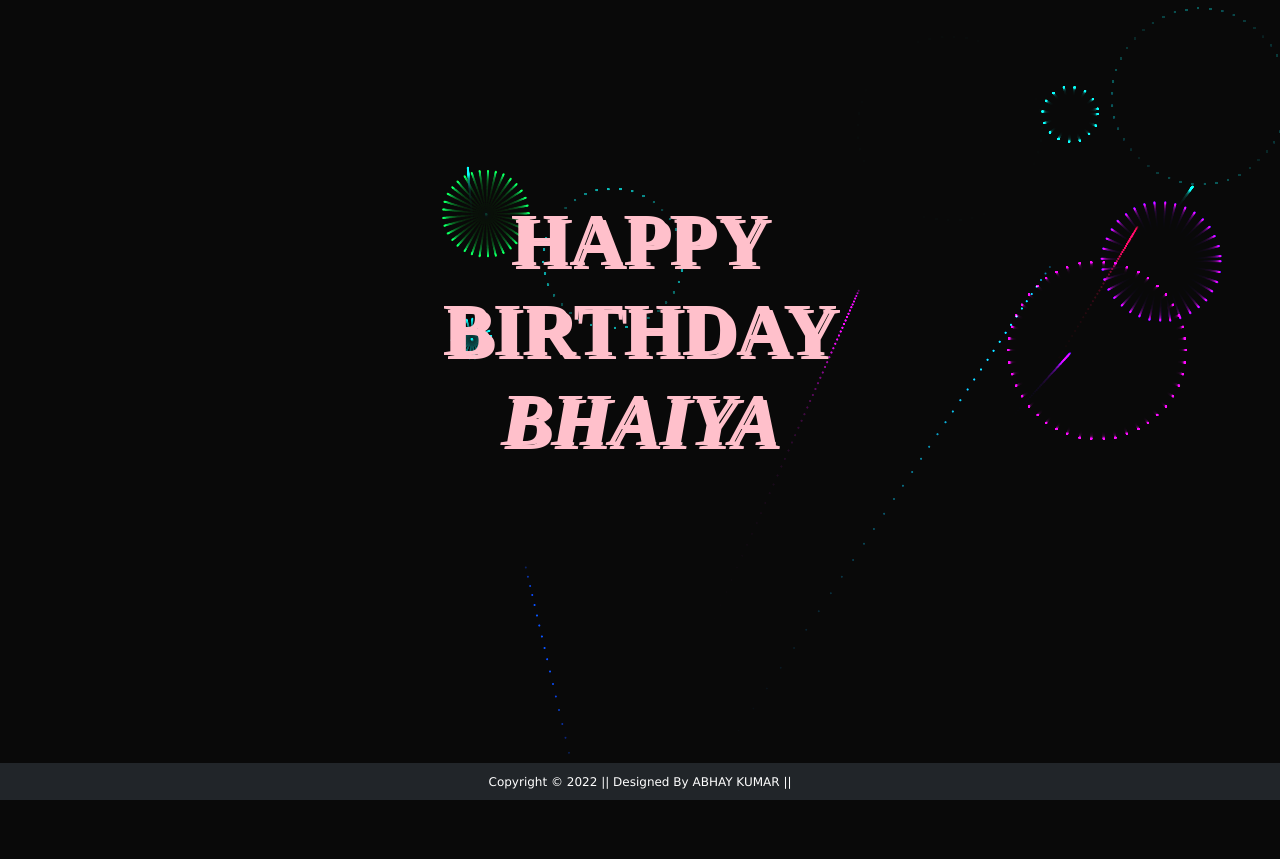
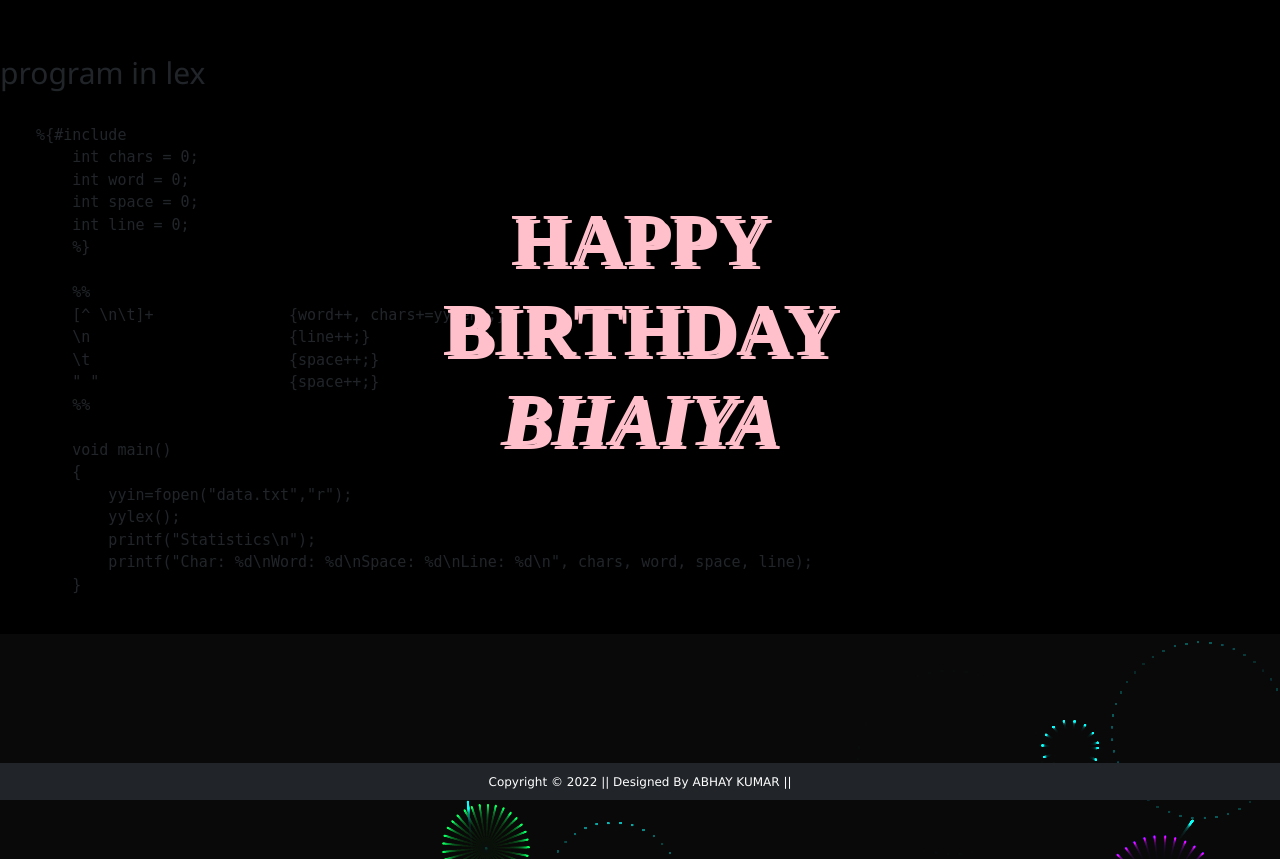
Before and after one commit to abhaynit/bhaiya, a Django app: page /celebration/ in a window 1280 px wide. Shown: the top 859 px of the page. Before the commit the page ends 800 px from the top, so only its background shows below. Run offline with Django 3.2, Linux system fonts and the light colour scheme; some libraries are stand-ins or nearby versions.

Commit message:
Update home.html

```diff
--- a/templates/home.html
+++ b/templates/home.html
@@ -7,6 +7,33 @@
 {% endblock %}
 {% block body %}
 
+<pre>
+
+    <h2>program in lex </h2>
+    %{#include<stdio.h>
+        int chars = 0;
+        int word = 0;
+        int space = 0;
+        int line = 0;
+        %}
+
+        %%
+        [^ \n\t]+		{word++, chars+=yyleng;}
+        \n			{line++;}
+        \t			{space++;}
+        " "			{space++;}
+        %%
+
+        void main()
+        {
+            yyin=fopen("data.txt","r");
+            yylex();
+            printf("Statistics\n");
+            printf("Char: %d\nWord: %d\nSpace: %d\nLine: %d\n", chars, word, space, line);
+        }
+
+</pre>
+
     <h3 align = 'center'>HAPPY BIRTHDAY <br> <i>BHAIYA</i>  </h3>
     <canvas id="birthday"></canvas>
     <script src = "{% static 'main.js' %}" ></script>
```
